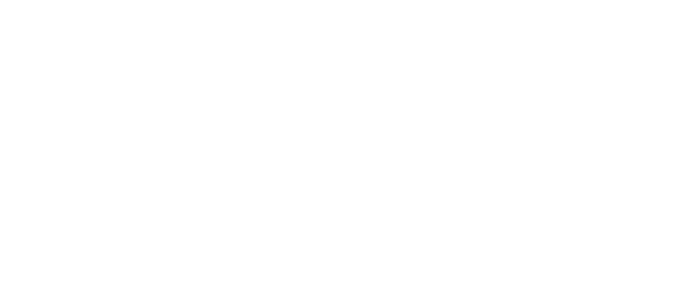
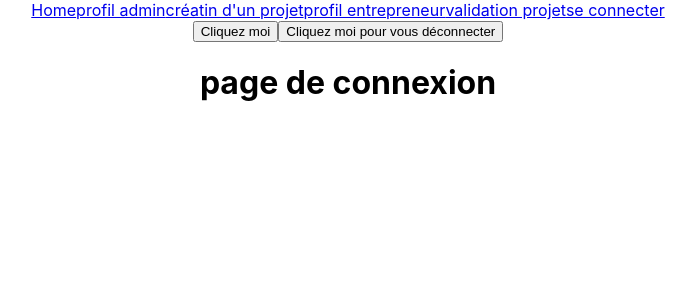
Before and after one commit to sha0lean/influence_business, a React (Create React App) app in the folder front/: page /login in a window 1280 px wide. Before the commit this address had no page. Shown: the top 300 px of the page, without its empty margins (292-985 px from the left). Built offline with nearby package versions, Linux system fonts and the light colour scheme.

Commit message:
add part of protection routes

```diff
--- a/front/src/App.js
+++ b/front/src/App.js
@@ -1,9 +1,11 @@
 import './App.css';
-import React from "react"
+import React, { useState } from "react"
 import {
   BrowserRouter as Router,
   Routes,
-  Route
+  Route,
+  Navigate,
+  Outlet
 } from "react-router-dom"
 import Home from "./views/Home.js"
 import AdminProfil from "./views/AdminProfil.js"
@@ -11,21 +13,48 @@
 import EntrepreneurProfil from "./views/EntrepreneurProfil.js"
 import ValidateProject from "./views/ValidateProject.js"
 import LoginPage from "./views/LoginPage.js"
+import Missing from "./views/Missing.js"
 function App() {
-/*
-  const ProtectedRoute = ({user, children}) => {
+  const [user,setUser] = React.useState(null);
 
+  const changeSetUser = (value) => {
+    console.log("value : ",value);
+    setUser(value);
+  }
+  const ProtectedRoute = ({user,children}) => {
     if(!user){
-      return <Navigate to="/LoginPage"/>
+      return <Navigate to="/" replace />;
     }
-    else if()
-  }
-    */
+    return children ? children: <Outlet/>;
+  };
   return (
     <div className="App">
           <Routes>
+            {/*Public routes */}
               <Route index path="/" element={<Home/>}/>
-              <Route path = "/adminProfil" element={<AdminProfil/>}/>
+              <Route path = "/login" element={<LoginPage user={user} onUserChange={changeSetUser}/>}/>
+
+            {/*Routes to protect */}
+
+              <Route path = "/adminProfil" element={
+                <ProtectedRoute user={user}>
+                  <AdminProfil/>
+                </ProtectedRoute>}
+              />
+
+              <Route path = "/createProject" element={
+                <ProtectedRoute user={user}>
+                  <CreateProject/>
+                </ProtectedRoute>}
+              />
+              <Route element={<ProtectedRoute user={user} />}>
+                <Route path = "/entrepreneurProfil" element={<EntrepreneurProfil/>}/>
+                <Route path = "/validateProject" element={<ValidateProject/>}/>
+              </Route>
+
+
+            {/*Catch all other routes */}
+            <Route path="*" element={<Missing/>}/>
           </Routes>
     </div>
   );
--- a/front/src/components/NavBar.jsx
+++ b/front/src/components/NavBar.jsx
@@ -13,7 +13,12 @@
                     <nav>
                         <Link to="/">Home</Link>
                         <Link to="/adminProfil">profil admin</Link>
+                        <Link to="/createProject">créatin d'un projet</Link>
+                        <Link to="/entrepreneurProfil">profil entrepreneur</Link>
+                        <Link to="/validateProject">validation projet</Link>
+                        <Link to="/login">se connecter</Link>
                     </nav>
+
             </div>
         </div>
     )
--- a/front/src/views/CreateProject.js
+++ b/front/src/views/CreateProject.js
@@ -1,8 +1,10 @@
 import React from "react";
+import NavBar from "../components/NavBar.jsx";
 
 function CreateProject(){
     return(
         <div>
+            <NavBar/>
             <h1>Creation projet</h1>
         </div>
     )
--- a/front/src/views/EntrepreneurProfil.js
+++ b/front/src/views/EntrepreneurProfil.js
@@ -1,8 +1,10 @@
 import React from "react";
+import NavBar from "../components/NavBar.jsx";
 
 function EntrepreneurProfil(){
     return(
         <div>
+            <NavBar/>
             <h1>Profil entrepreneur</h1>
         </div>
     )
--- a/front/src/views/LoginPage.js
+++ b/front/src/views/LoginPage.js
@@ -1,8 +1,13 @@
-import React from "react";
+import React, {useCallback} from "react";
+import NavBar from "../components/NavBar.jsx";
 
-function LoginPage(){
+function LoginPage({user,onUserChange}){
+
     return(
         <div>
+            <NavBar/>
+            <button onClick={() => onUserChange("blabla")}>Cliquez moi</button>
+            <button onClick={() => onUserChange(null)}>Cliquez moi pour vous déconnecter</button>
             <h1>page de connexion</h1>
         </div>
     )
--- /dev/null
+++ b/front/src/views/Missing.js
@@ -0,0 +1,11 @@
+import React from "react";
+
+function Missing(){
+    return(
+        <div>
+            <h1>Error 404</h1>
+        </div>
+    )
+}
+
+export default Missing;
--- a/front/src/views/ValidateProject.js
+++ b/front/src/views/ValidateProject.js
@@ -1,8 +1,10 @@
 import React from "react";
+import NavBar from "../components/NavBar.jsx";
 
 function ValidateProject(){
     return(
         <div>
+            <NavBar/>
             <h1>Validation de projet</h1>
         </div>
     )
```
